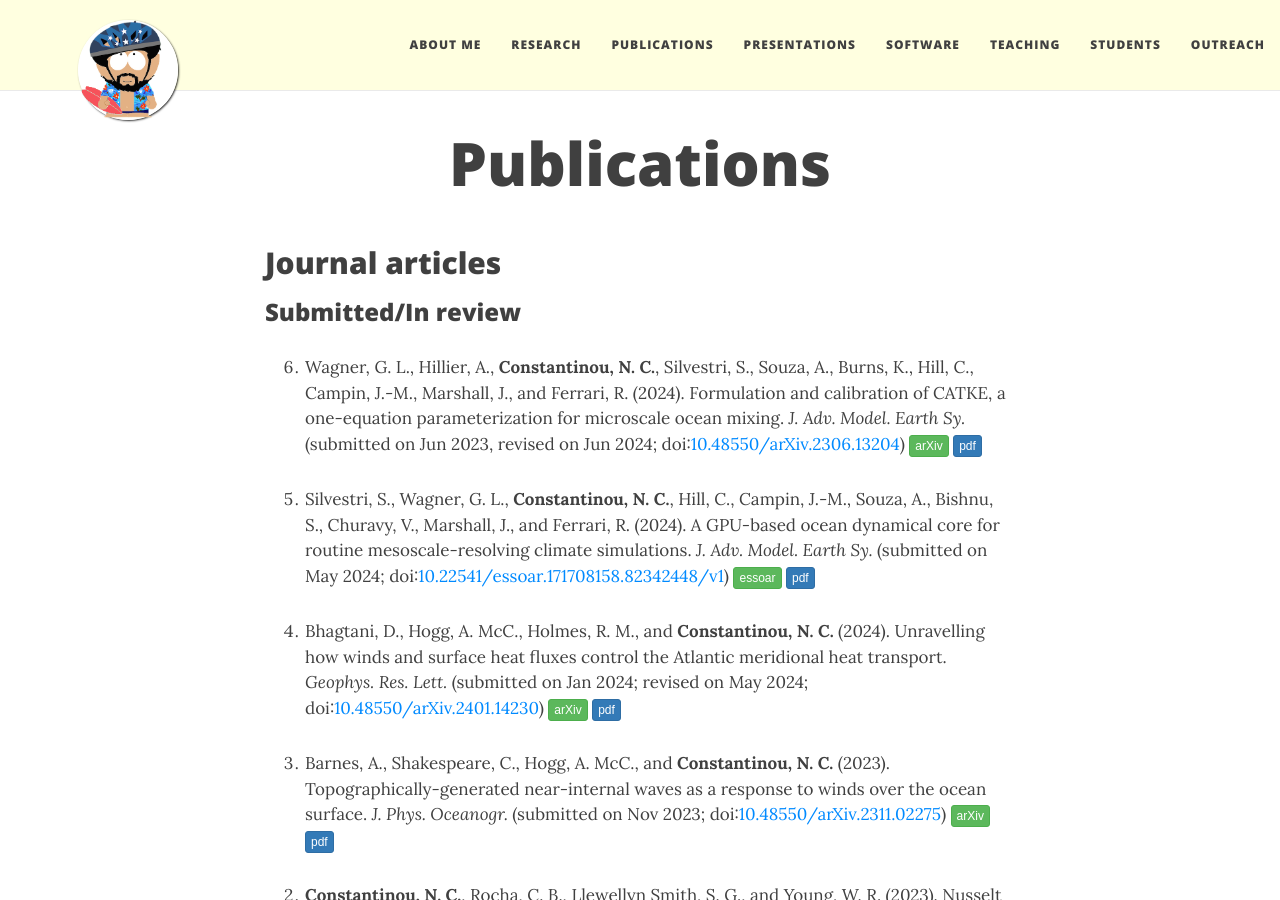
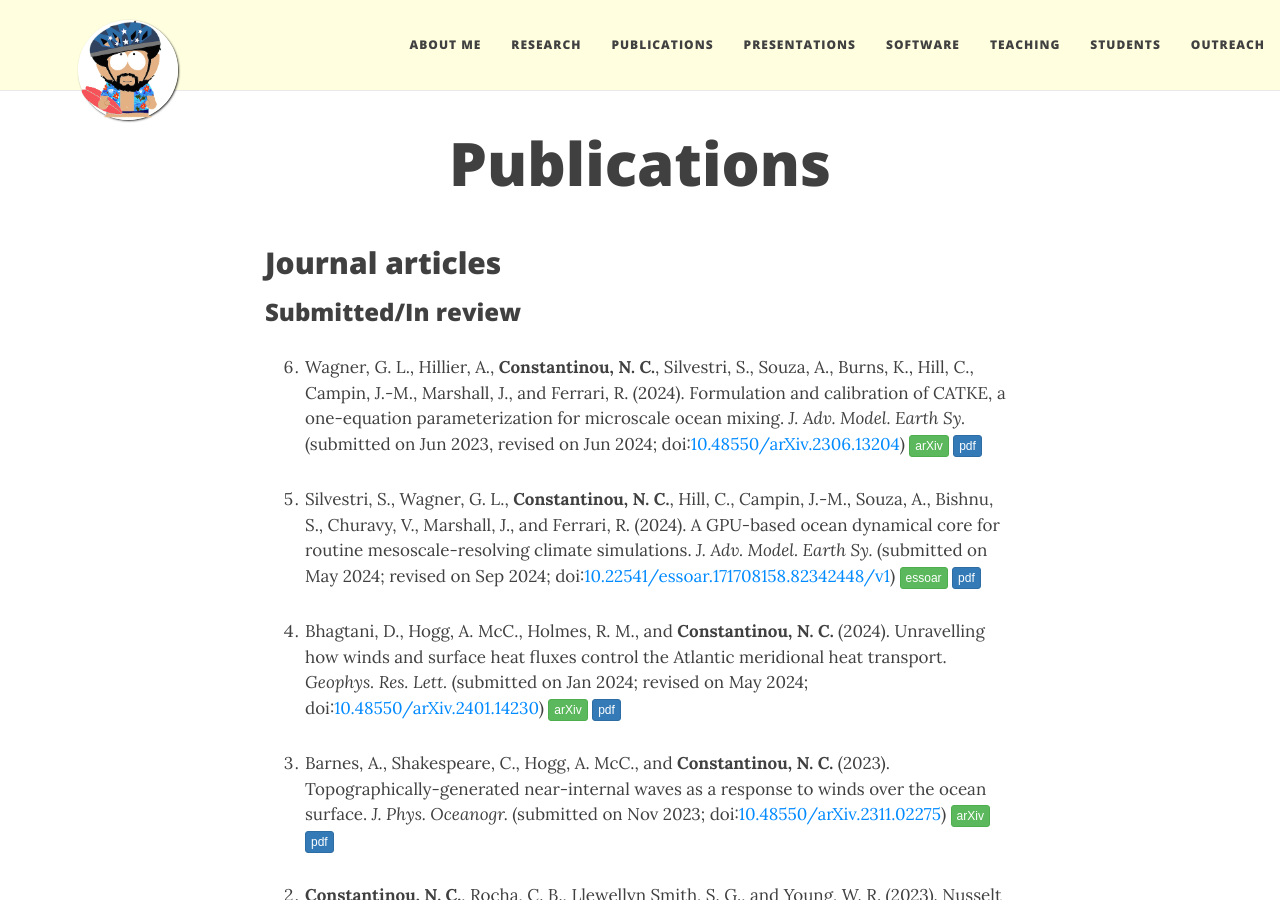
Before and after one commit to navidcy/navidcy.github.io, a Jekyll site: the page built from publications.md, in a window 1280 px wide and 900 px high. Built offline with Jekyll 4.4.1, drawn with Linux system fonts in a browser that asks for light colours; nearby versions of some CDN libraries; comment, search, counter and statistics services are not loaded.

Commit message:
revised gpu dycore paper

```diff
--- a/publications.md
+++ b/publications.md
@@ -12,7 +12,7 @@
 0. Wagner, G. L., Hillier, A., **Constantinou, N. C.**, Silvestri, S., Souza, A., Burns, K., Hill, C., Campin, J.-M., Marshall, J., and Ferrari, R. (2024). Formulation and calibration of CATKE, a one-equation parameterization for microscale ocean mixing. _J. Adv. Model. Earth Sy._ (submitted on Jun 2023, revised on Jun 2024; doi:[10.48550/arXiv.2306.13204](https://doi.org/10.48550/arXiv.2306.13204){:target="_blank"}) [<span class="btn btn-success btn-xs{{end}}" style="font-family:sans-serif;">arXiv</span>][arXiv:2306.13204]{:target="_blank"} [<span class="btn btn-primary btn-xs{{end}}" style="font-family:sans-serif;">pdf</span>][catke-physics]
 
 
-0. Silvestri, S., Wagner, G. L., **Constantinou, N. C.**, Hill, C., Campin, J.-M., Souza, A., Bishnu, S., Churavy, V., Marshall, J., and Ferrari, R. (2024). A GPU-based ocean dynamical core for routine mesoscale-resolving climate simulations. _J. Adv. Model. Earth Sy._ (submitted on May 2024; doi:[10.22541/essoar.171708158.82342448/v1](https://doi.org/10.22541/essoar.171708158.82342448/v1){:target="_blank"}) [<span class="btn btn-success btn-xs{{end}}" style="font-family:sans-serif;">essoar</span>](https://doi.org/10.22541/essoar.171708158.82342448/v1){:target="_blank"} [<span class="btn btn-primary btn-xs{{end}}" style="font-family:sans-serif;">pdf</span>][mesoscale-gpu-dycore]
+0. Silvestri, S., Wagner, G. L., **Constantinou, N. C.**, Hill, C., Campin, J.-M., Souza, A., Bishnu, S., Churavy, V., Marshall, J., and Ferrari, R. (2024). A GPU-based ocean dynamical core for routine mesoscale-resolving climate simulations. _J. Adv. Model. Earth Sy._ (submitted on May 2024; revised on Sep 2024; doi:[10.22541/essoar.171708158.82342448/v1](https://doi.org/10.22541/essoar.171708158.82342448/v1){:target="_blank"}) [<span class="btn btn-success btn-xs{{end}}" style="font-family:sans-serif;">essoar</span>](https://doi.org/10.22541/essoar.171708158.82342448/v1){:target="_blank"} [<span class="btn btn-primary btn-xs{{end}}" style="font-family:sans-serif;">pdf</span>][mesoscale-gpu-dycore]
 
 
 0. Bhagtani, D., Hogg, A. McC., Holmes, R. M., and **Constantinou, N. C.** (2024). Unravelling how winds and surface heat fluxes control the Atlantic meridional heat transport. _Geophys. Res. Lett._ (submitted on Jan 2024; revised on May 2024; doi:[10.48550/arXiv.2401.14230](https://doi.org/10.48550/arXiv.2401.14230)) [<span class="btn btn-success btn-xs{{end}}" style="font-family:sans-serif;">arXiv</span>][arXiv:2401.14230]{:target="_blank"} [<span class="btn btn-primary btn-xs{{end}}" style="font-family:sans-serif;">pdf</span>][atlanticMHT]
```
